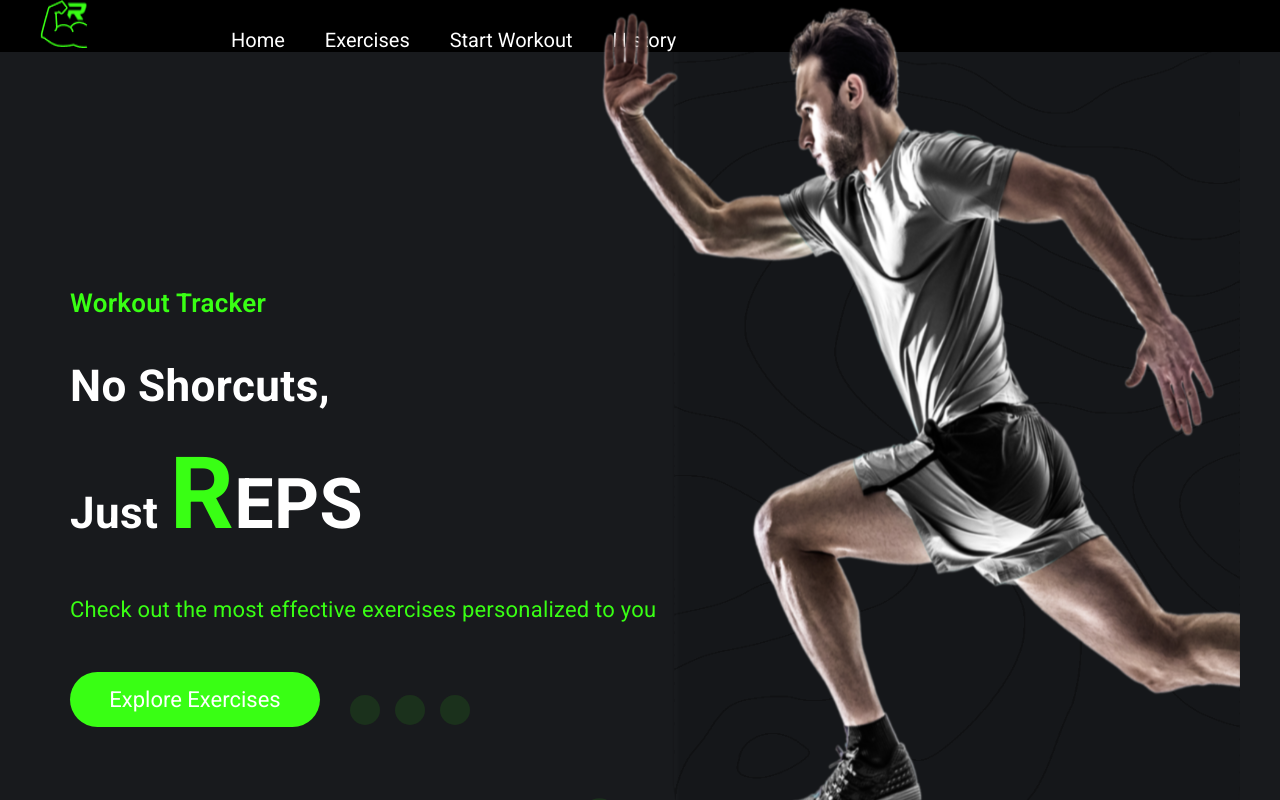
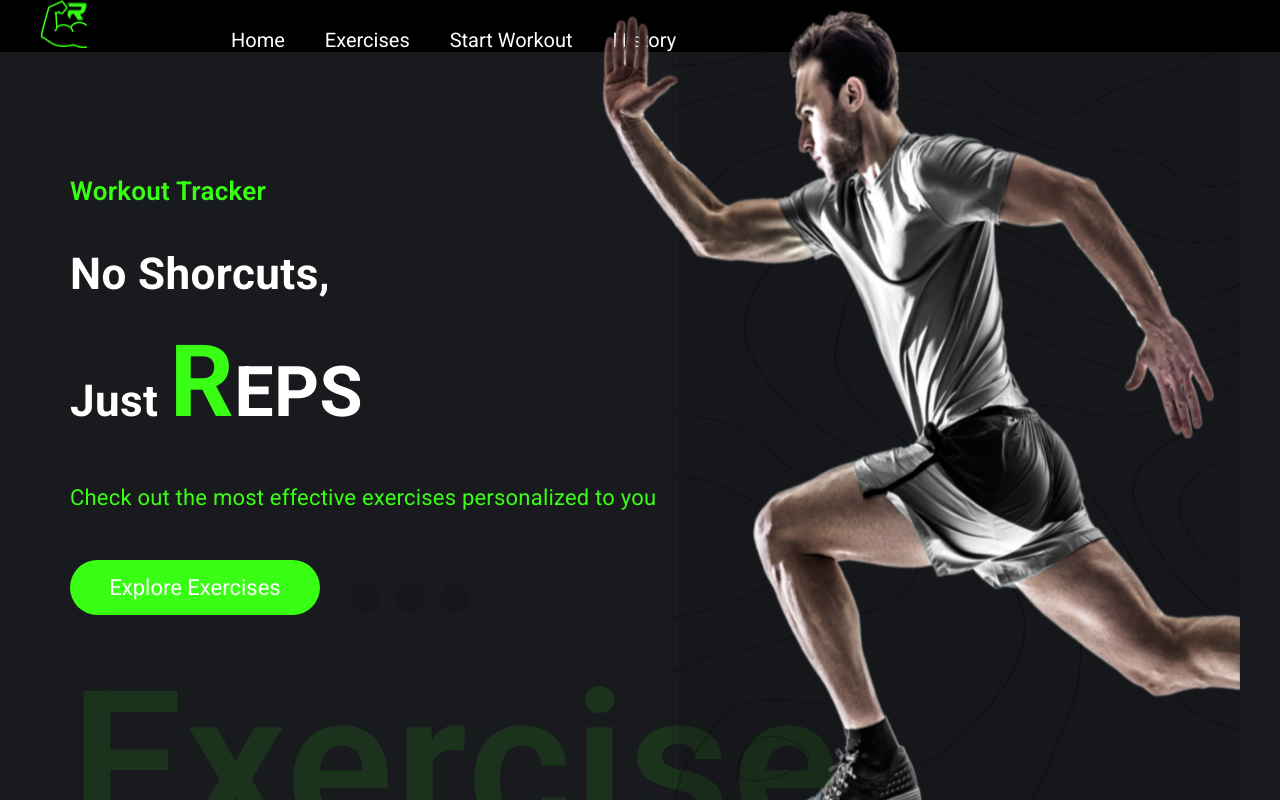
Before and after one commit to gemelendezpr/fitness-app, a React (Create React App) app: page / in a window 1280 px wide. Shown: the top 800 px of the page. Built offline with nearby package versions, Linux system fonts and the light colour scheme; no server answers.

Commit message:
hero banner position corrected

```diff
--- a/src/App.css
+++ b/src/App.css
@@ -56,7 +56,7 @@ body {
   .hero-banner-img {
     position: absolute;
     right: 40px;
-    top: 0px;
+    top: 115px;
     width: 700px;
     height: 900px;
     margin-top: -330px;
--- a/src/components/HeroBanner.js
+++ b/src/components/HeroBanner.js
@@ -5,7 +5,7 @@ import { Box, Stack, Typography } from '@mui/material';
 import HeroBannerImage from '../assets/images/banner.png';
 
 const HeroBanner = () => (
-  <Box sx={{ mt: { lg: '212px', xs: '70px' }, ml: { sm: '50px' } }} position="relative" p="20px">
+  <Box sx={{ mt: { lg: '100px', xs: '70px' }, ml: { sm: '50px' } }} position="relative" p="20px">
     <Typography color="#39FF14" fontWeight="600" fontSize="26px">Workout Tracker</Typography>
     <Typography color="#FFFFFF" fontWeight={700} sx={{ fontSize: { lg: '44px', xs: '40px' } }} mb="23px" mt="30px">
       No Shorcuts, <br />
@@ -26,15 +26,15 @@ const HeroBanner = () => (
       >
         {/* GitHub */}
         <a href="https://github.com" target="_blank" rel="noopener noreferrer">
-          <div style={{ width: '30px', height: '30px', borderRadius: '50%', background: '#39FF14', opacity: '0.1', cursor: 'pointer' }}></div>
+          <div style={{ width: '30px', height: '30px', borderRadius: '50%', background: '#000000', opacity: '0.1', cursor: 'pointer' }}></div>
         </a>
         {/* LinkedIn */}
         <a href="https://linkedin.com" target="_blank" rel="noopener noreferrer">
-          <div style={{ width: '30px', height: '30px', borderRadius: '50%', background: '#39FF14', opacity: '0.1', cursor: 'pointer' }}></div>
+          <div style={{ width: '30px', height: '30px', borderRadius: '50%', background: '#000000', opacity: '0.1', cursor: 'pointer' }}></div>
         </a>
         {/* Instagram */}
         <a href="https://instagram.com" target="_blank" rel="noopener noreferrer">
-          <div style={{ width: '30px', height: '30px', borderRadius: '50%', background: '#39FF14', opacity: '0.1', cursor: 'pointer' }}></div>
+          <div style={{ width: '30px', height: '30px', borderRadius: '50%', background: '#000000', opacity: '0.1', cursor: 'pointer' }}></div>
         </a>
       </Box>
     </Stack>
```
